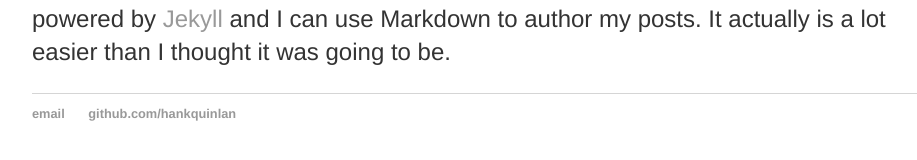
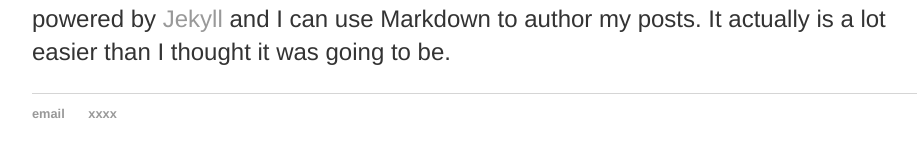
Before and after one commit to gebirgsbernd/gebirgsbernd.github.io, a Jekyll site: the page built from _posts/2019-09-06-start.md, in a window 1280 px wide. Shown: the part 287-447 px from the top of the page, without its empty margins (160-1077 px from the left). Built offline with Jekyll 4.4.1, drawn with Linux system fonts in a browser that asks for light colours.

Commit message:
Update default.html

```diff
--- a/_layouts/default.html
+++ b/_layouts/default.html
@@ -21,8 +21,8 @@
 			</div><!-- /.container -->
 			<footer>
 	    		<ul>
-	        		<li><a href="mailto:hankquinlanhub@gmail.com">email</a></li>
-	        		<li><a href="https://github.com/hankquinlan">github.com/hankquinlan</a></li>
+	        		<li><a href="mailto:xxx">email</a></li>
+	        		<li><a href="https://xxx">xxxx</a></li>
 				</ul>
 			</footer>
 		</body>
```
